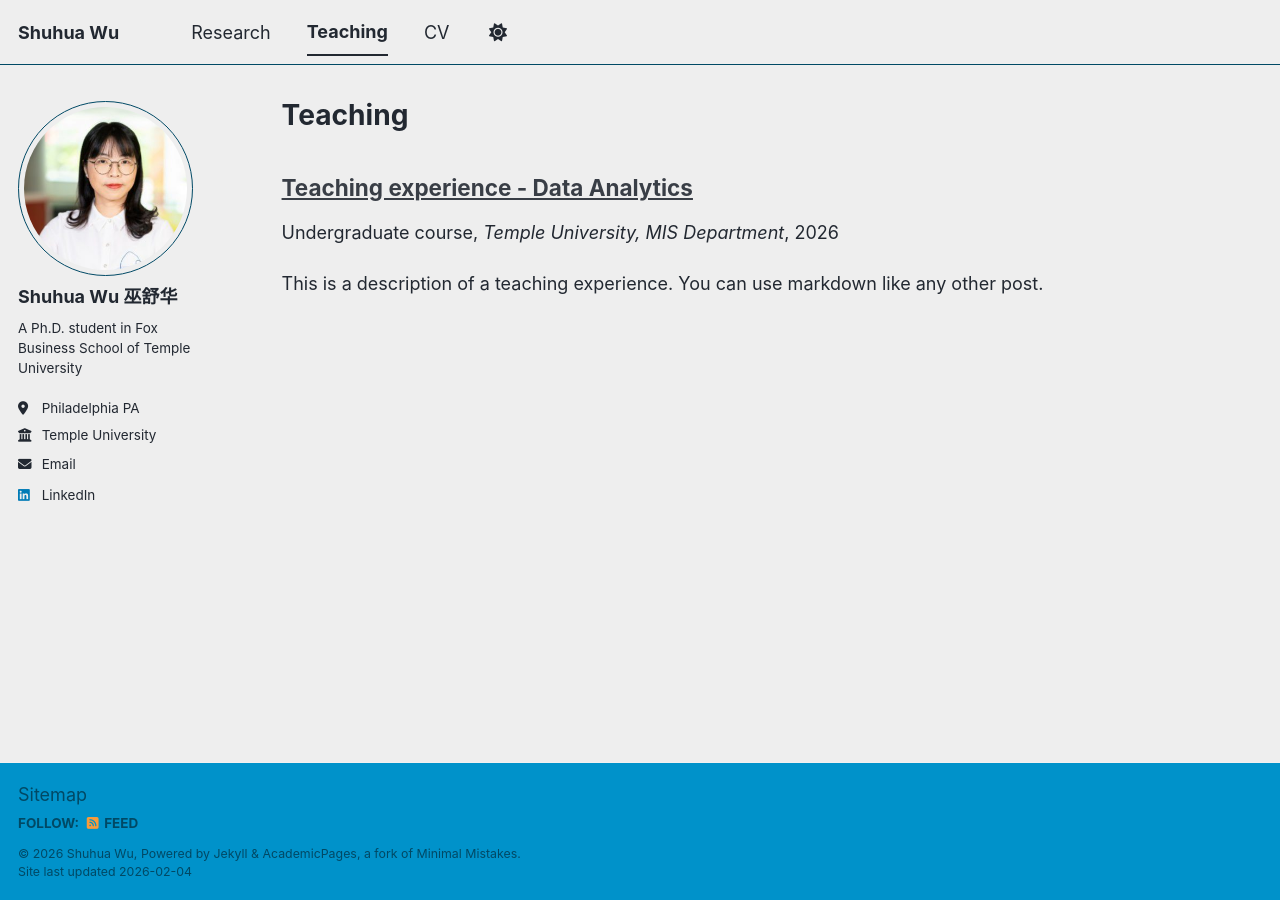
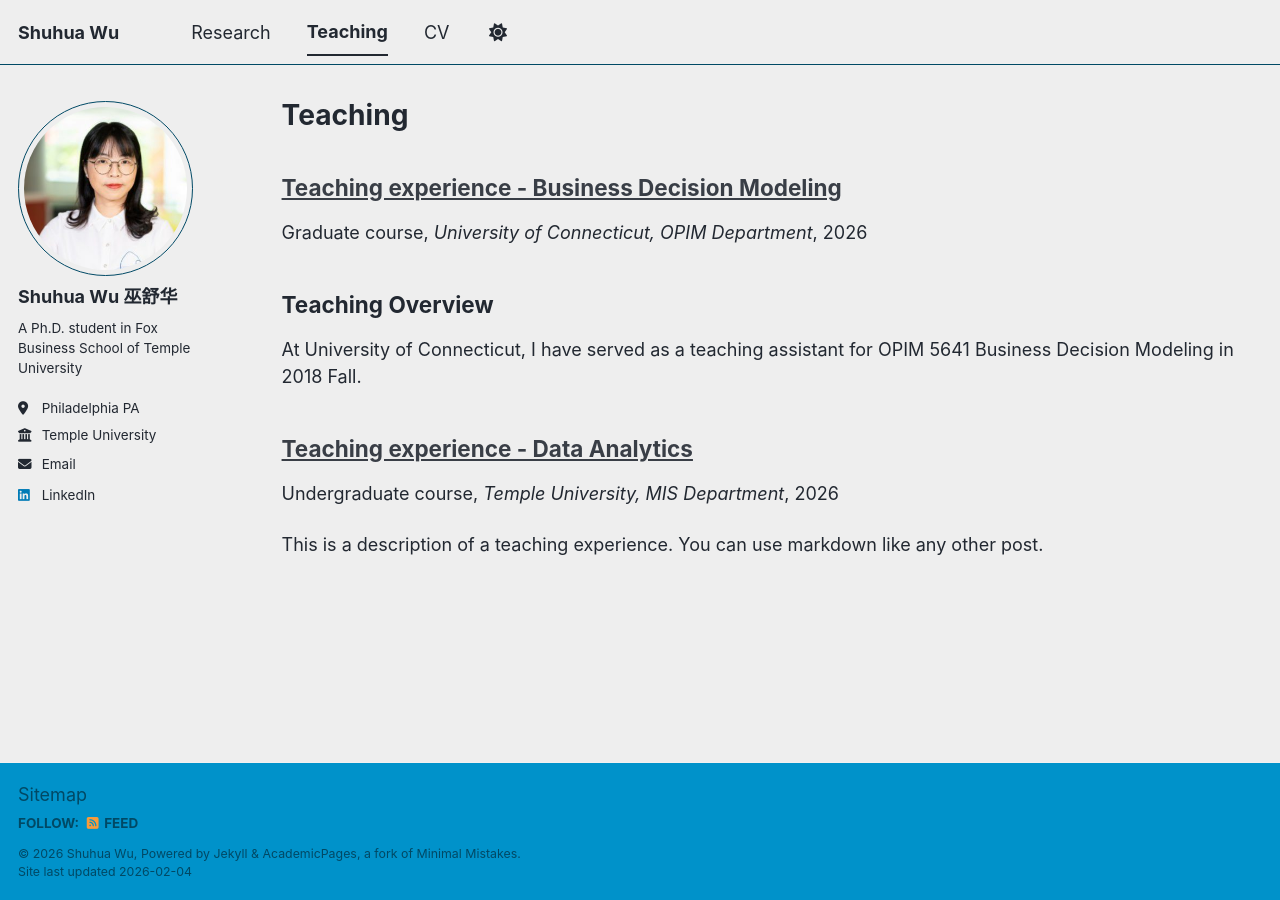
Before and after one commit to shuhuawu7/w, a Jekyll site: the page built from _pages/teaching.html, in a window 1280 px wide. Built offline with Jekyll 4.4.1, drawn with Linux system fonts in a browser that asks for light colours; a script bundle is joined from its source files by our own code; library files that are not in the unit come from our copies; a file with an impossible date is left out.

Commit message:
Update 2015-spring-teaching-2.md

```diff
--- a/_teaching/2015-spring-teaching-2.md
+++ b/_teaching/2015-spring-teaching-2.md
@@ -2,9 +2,9 @@
 title: "Teaching experience - Business Decision Modeling"
 collection: teaching
 type: "Graduate course"
-permalink: /teaching/
+permalink: /teaching/business decision modeling/
 venue: "University of Connecticut, OPIM Department"
-date: 2018 FALL
+year: 2018
 location: "Stamford, CT"
 ---
 
```
